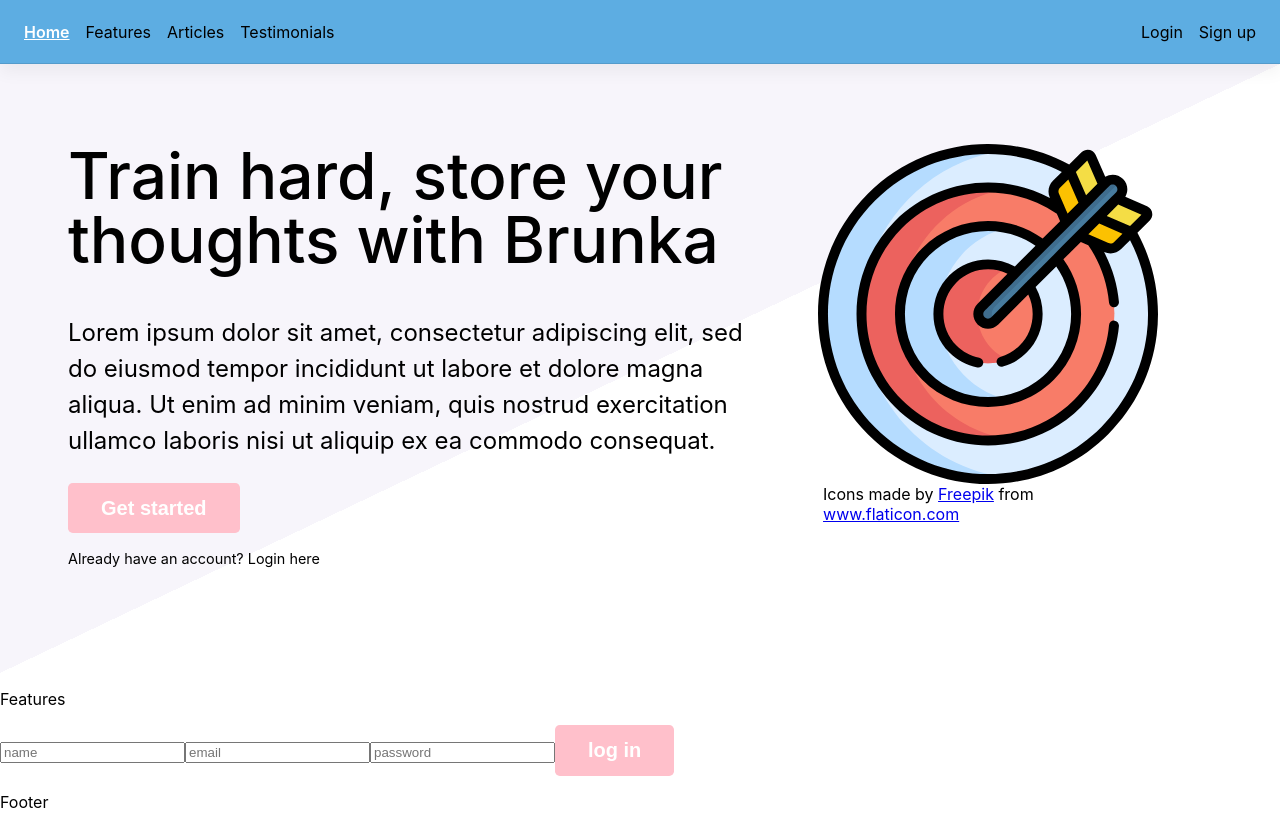
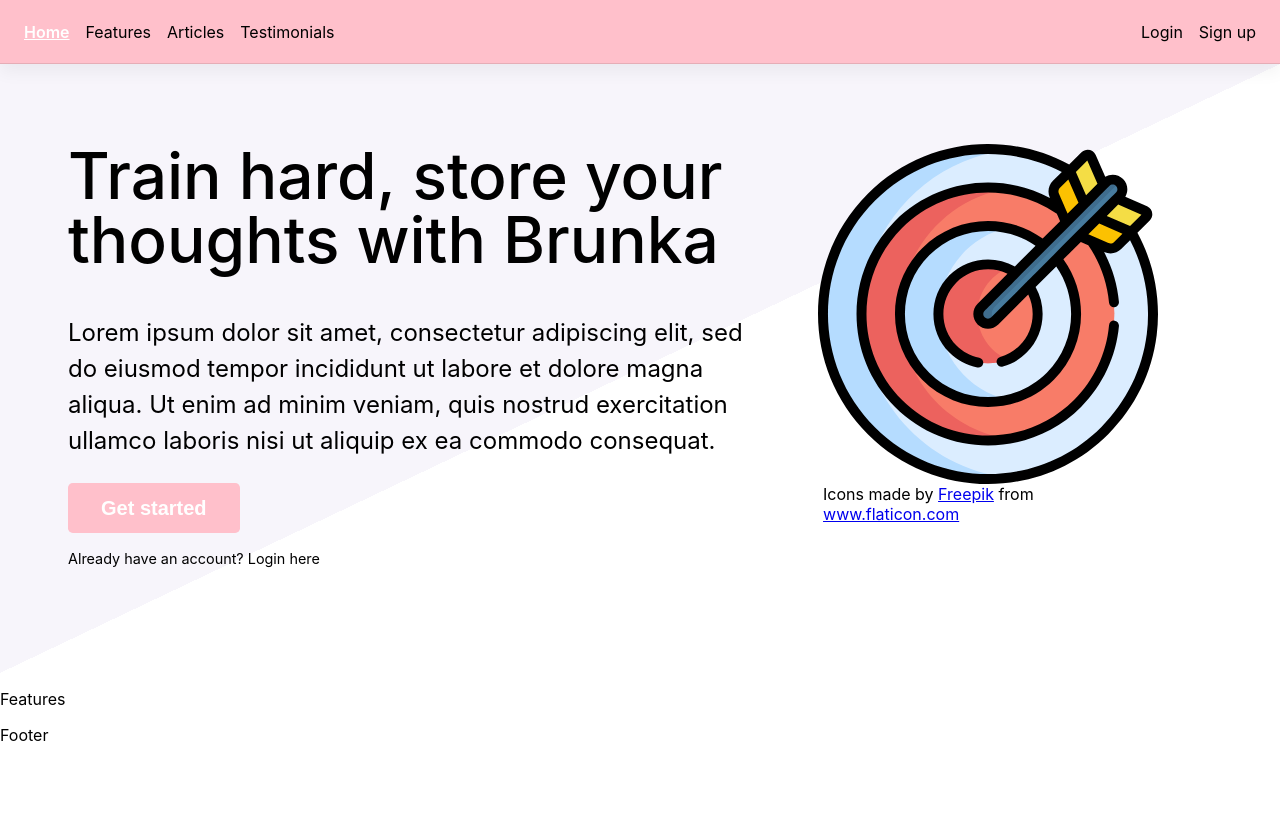
Before and after one commit to Nesiht/Final_project_frontend, a React (Create React App) app: page /home in a window 1280 px wide. After the commit the page ends 800 px from the top, so only its background shows below. Built offline with nearby package versions, Linux system fonts and the light colour scheme.

Commit message:
updated styling for signup

```diff
--- a/src/components/LandingPage.js
+++ b/src/components/LandingPage.js
@@ -1,8 +1,6 @@
 import React from 'react'
-import styled from 'styled-components'
 import { Cta } from 'components/Cta'
 import { Features } from 'components/Features'
-import { Signup } from 'components/Sigup'
 import { Footer } from 'components/Footer'
 
 
@@ -11,7 +9,6 @@ export const LandingPage = () => {
     <>
     <Cta />
     <Features />
-    <Signup />
     <Footer />
     </>
   )
--- a/src/components/Sigup.js
+++ b/src/components/Sigup.js
@@ -2,6 +2,9 @@ import React, { useState } from 'react'
 import { useDispatch, useSelector } from 'react-redux'
 import { Btn } from 'components/Btn'
 import { user } from '../reducers/user'
+
+// Styles
+import { Form, Title, Input } from 'components/style'
 
 const signUpUrl = "http://localhost:8080/users"
 
@@ -10,6 +13,7 @@ export const Signup = () => {
   const [ name, setName ] = useState('')
   const [ email, setEmail ] = useState('')
   const [ password, setPassword ] = useState('')
+
   const accessToken = useSelector((store) => store.user.login.accessToken)
   const statusMessage = useSelector((store) => store.user.login.statusMessage)
 
@@ -38,8 +42,10 @@ export const Signup = () => {
   }
 
   return (
-    <form onSubmit={(e) => handleSignUp(e)}>
-      <input
+    <>
+      <Form onSubmit={(e) => handleSignUp(e)}>
+        <Title>Sign up</Title>
+        <Input
         type = "text"
         required
         minLength={2}
@@ -48,7 +54,7 @@ export const Signup = () => {
         placeholder = "name"
         onChange = {event => setName(event.target.value)}
         />
-      <input
+        <Input
         type="email"
         required
         minLength={3}
@@ -56,7 +62,7 @@ export const Signup = () => {
         placeholder = "email"
         onChange = {event => setEmail(event.target.value)}
         />
-      <input
+        <Input
         type="password"
         required
         minLength={8}
@@ -65,6 +71,7 @@ export const Signup = () => {
         onChange = {event => setPassword(event.target.value)}
         />
         <Btn type="submit" title="log in" />
-    </form>
+      </Form>
+    </>
   )
 }
--- a/src/components/style.js
+++ b/src/components/style.js
@@ -87,7 +87,7 @@ export const Navbar = styled.div`
   min-height: 4rem;
   position: sticky;
   top: 0;
-  background-color: #5DADE2 ;
+  background-color: pink ;
   box-shadow: 0 0.5rem 1rem rgba(0,0,0,.05), inset 0 -1px 0 rgba(0,0,0,.1);
   padding: .5rem 1rem;
 
@@ -134,3 +134,27 @@ export const Button = styled.button`
 `
 
 // SIGNUP
+
+export const Form = styled.form`
+  display: flex;
+  flex-direction: column;
+  flex-wrap: wrap;
+  max-width: 25vw;
+  margin-left: auto;
+  margin-right: auto;
+  padding-top: 3rem;
+
+  @media (max-width: 768px) {
+    max-width: 75vw;
+
+  }
+`
+
+export const Input = styled.input`
+  padding-top: 0.7rem;
+  padding-bottom: 0.7rem;
+  margin-top: 1rem;
+  margin-bottom: 1rem;
+  border: 2px solid black;
+  border-radius: .3rem;
+`
```
Lines whose indentation alone changed are shown as unchanged.
